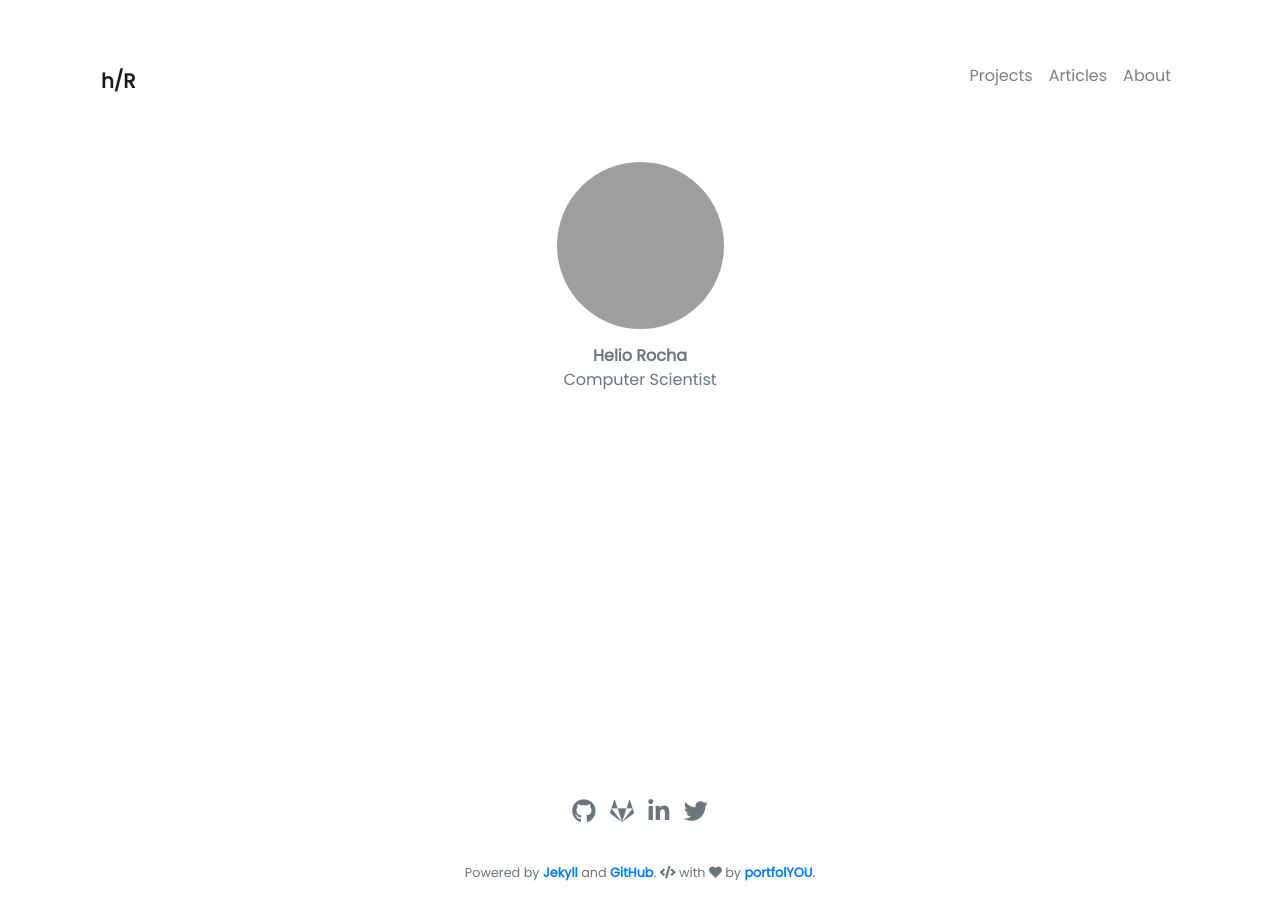
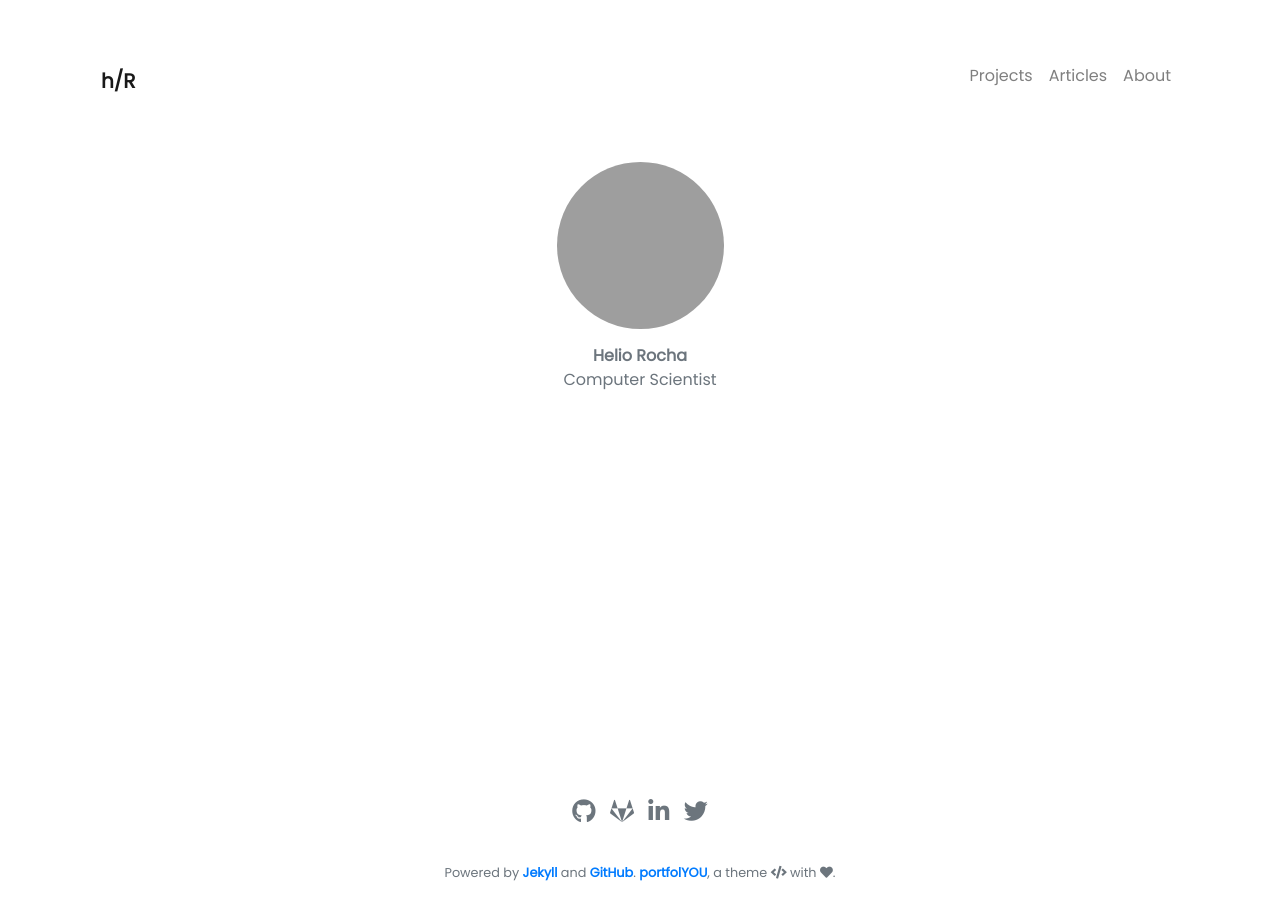
Before and after one commit to helioRocha/heliorocha.github.io, a Jekyll site: the page built from index.html, in a window 1280 px wide. Built offline with Jekyll 4.4.1, drawn with Linux system fonts in a browser that asks for light colours; nearby versions of some CDN libraries; grey boxes are pictures that could not be loaded.

Commit message:
Update footer.html

```diff
--- a/_includes/footer.html
+++ b/_includes/footer.html
@@ -12,8 +12,7 @@
 
   <small class="text-muted mb-2">
 
-    Powered by <strong><a href="https://jekyllrb.com/">Jekyll</a></strong> and <strong><a href="https://github.com/">GitHub</a></strong>. <i class="fas fa-code"></i> with <i class="fas fa-heart"></i>
-    by <strong><a href="https://github.com/YoussefRaafatNasry/portfolYOU">portfolYOU</a></strong>.<br>
+    Powered by <strong><a href="https://jekyllrb.com/">Jekyll</a></strong> and <strong><a href="https://github.com/">GitHub</a></strong>. <strong><a href="https://github.com/YoussefRaafatNasry/portfolYOU">portfolYOU</a></strong>, a theme <i class="fas fa-code"></i> with <i class="fas fa-heart"></i>.<br>
     <!-- <i class="fas fa-less-than"></i>h/R<i class="fas fa-greater-than"></i> <i class="far fa-copyright"></i> 2019-->
   </small>
 
```
